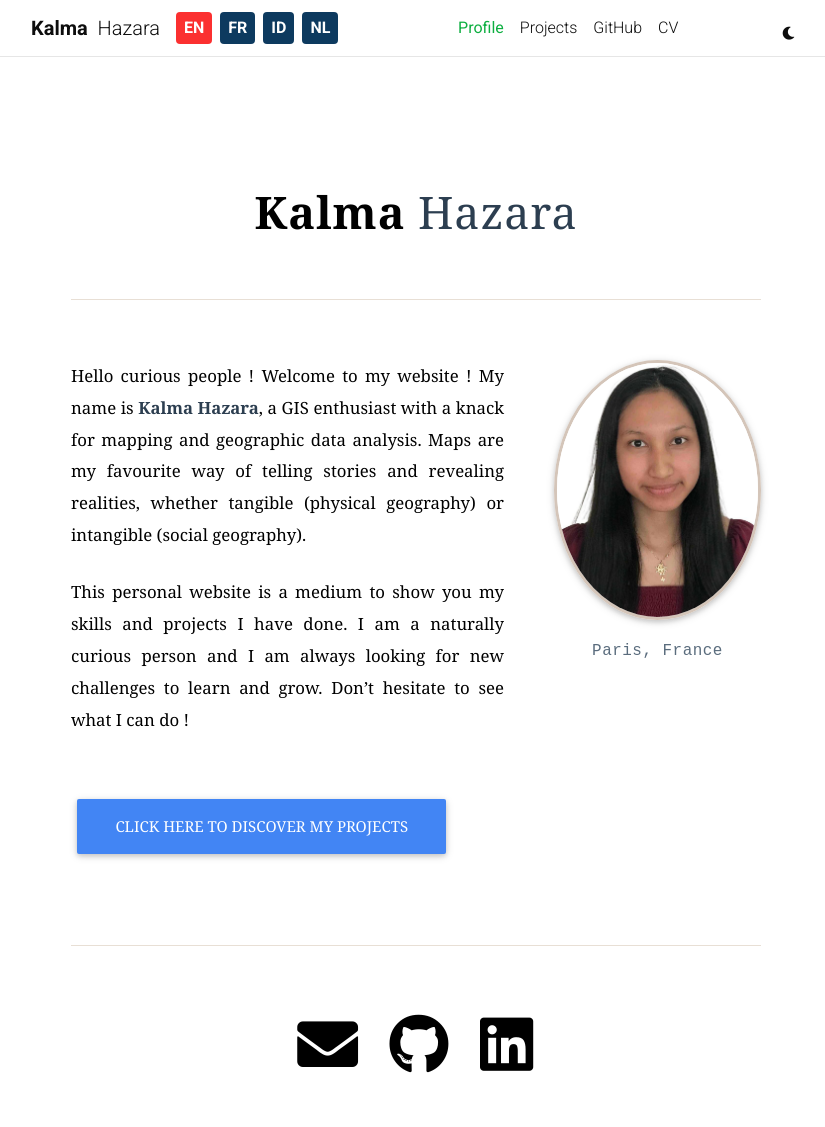
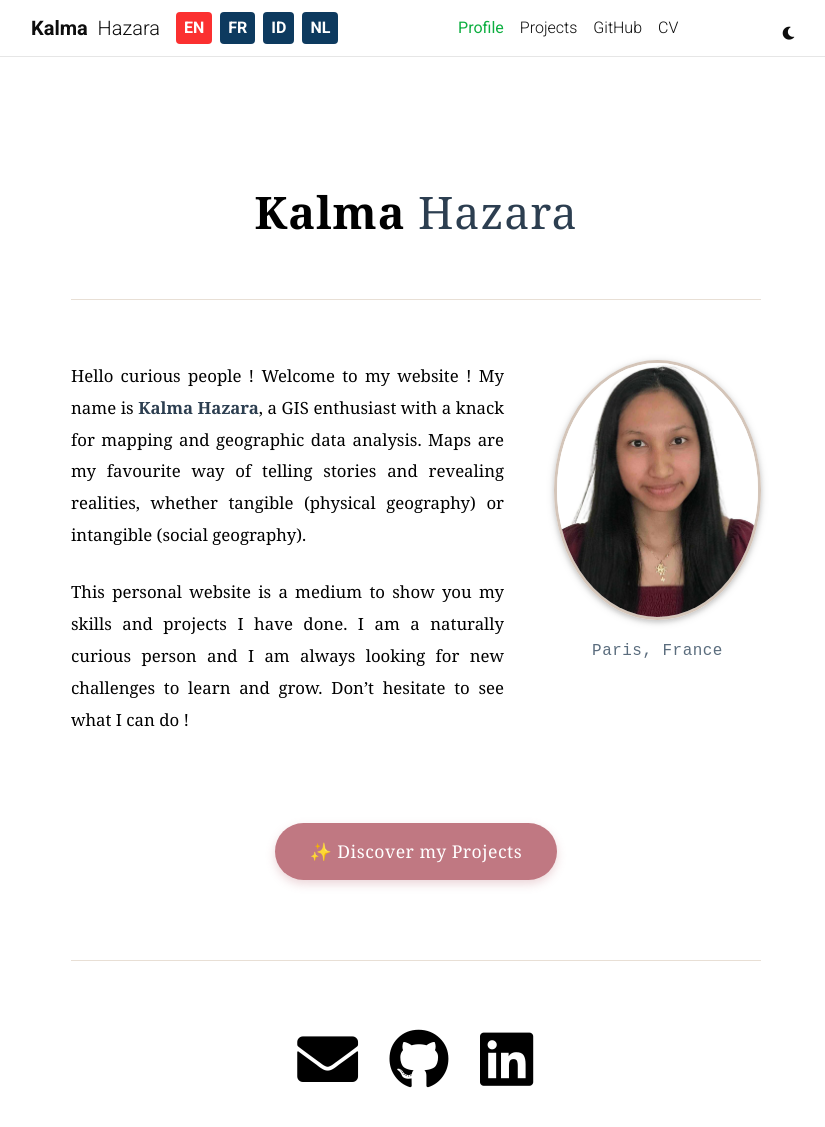
Before and after one commit to kalmahj/kalmahj.github.io, a Jekyll site: the page built from _pages/en/about.md, in a window 1280 px wide and 1297 px high. Shown: the top 1127 px of the window, without its empty margins (224-1049 px from the left). Built offline with Jekyll 4.4.1, drawn with Linux system fonts in a browser that asks for light colours; full-size pictures stand in for the smaller copies a plugin makes; comment, search, counter and statistics services are not loaded; a style sheet for code colours, icons or effects is not loaded; some of the changed lines change nothing that is shown.

Commit message:
project button yeah

```diff
--- a/_pages/en/about.md
+++ b/_pages/en/about.md
@@ -22,10 +22,39 @@ profile:
 selected_papers: false # includes a list of papers marked as "selected={true}"
 social: true  # includes social icons at the bottom of the page
 ---
-
 Hello curious people ! Welcome to my website ! My name is **Kalma Hazara**, a GIS enthusiast with a knack for mapping and geographic data analysis. Maps are my favourite way of telling stories and revealing realities, whether tangible (physical geography) or intangible (social geography).
 
 This personal website is a medium to show you my skills and projects I have done. I am a naturally curious person and I am always looking for new challenges to learn and grow. Don't hesitate to see what I can do !
 
+<!-- Button to Project -->
+<style>
+.btn-feminine {
+    background-color: #c07882 !important; /*  Dusty pink */
+    border: none;
+    color: white !important;
+    padding: 12px 35px;
+    border-radius: 50px; /* Pill shape */
+    font-size: 1.1rem;
+    font-weight: 500;
+    letter-spacing: 0.5px;
+    box-shadow: 0 4px 10px rgba(192, 120, 130, 0.3); /* Soft shadow */
+    text-decoration: none;
+    display: inline-block;
+
+    /* THE MAGICAL ANIMATION LINE */
+    transition: all 0.3s cubic-bezier(0.175, 0.885, 0.32, 1.275);
+}
+
+/* This block defines what happens when you Hover */
+.btn-feminine:hover {
+    background-color: #ad606b !important; /* Gets slightly deeper in color */
+    transform: scale(1.05) translateY(-3px); /* 1. Grows 5% larger, 2. Moves UP 3px */
+    box-shadow: 0 10px 25px rgba(192, 120, 130, 0.5); /* Shadow grows big and soft */
+    cursor: pointer;
+}
+</style>
+
 <br>
-<a href="/en/projects/" class="btn btn-primary btn-lg">Click here to discover my projects</a>
+<div style="text-align: center; margin-top: 30px; margin-bottom: 20px;">
+    <a href="/en/projects/" class="btn-feminine">✨ Discover my Projects</a>
+</div>
```
Also changed, not shown: _pages/fr/about.md (+0 -1 lines), _pages/id/about.md (+0 -1 lines), _pages/nl/about.md (+0 -1 lines).
